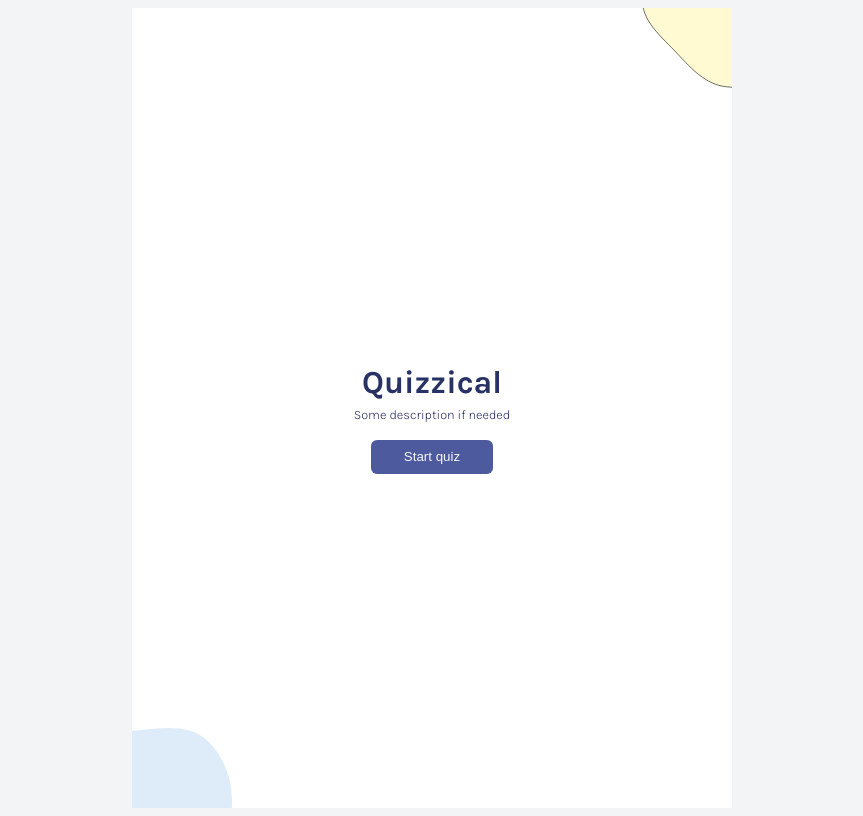
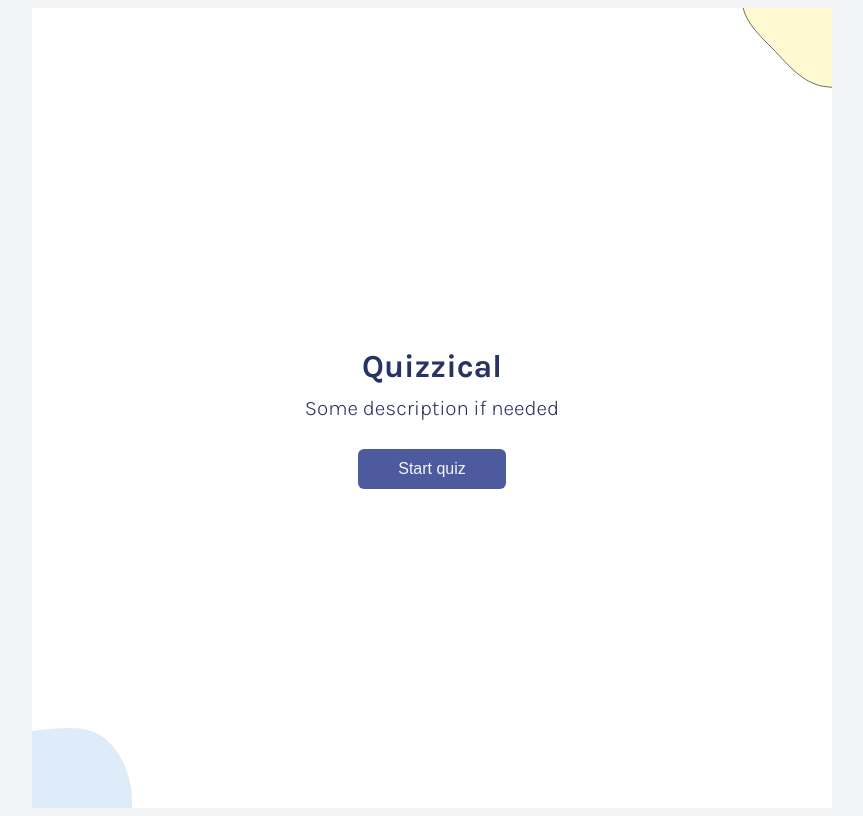
Before and after one commit to san-melisa/quiz-app-react, a React (Vite) app: page / in a window 1280 px wide. Shown: the whole page, without its empty margins (208-1071 px from the left). Built offline with nearby package versions, Linux system fonts and the light colour scheme.

Commit message:
update main div

```diff
--- a/src/index.css
+++ b/src/index.css
@@ -13,8 +13,8 @@ body {
 }
 
 main{
-  width: min(90vmin, 600px);
-  min-height: 100vh;
+  width: min(100vh, 100vw);
+  height: min(100vh, 100vw);
   background-color: #FFFFFF;
   display: flex;
   flex-direction: column;
@@ -39,16 +39,18 @@ main{
   padding: 0.7em 2.5em;
   display: inline-block;
   width: auto;
+  font-size: 1em;
 }
 
 main > h1 {
   margin-bottom: 0;
+  font-size: 2em;
 }
 
 main > p {
   margin-top: 0.5em;
   margin-bottom: 1.4em;
-  font-size: 0.8em;
+  font-size: 1.3em;
   font-weight: 300;
 }
 
```
